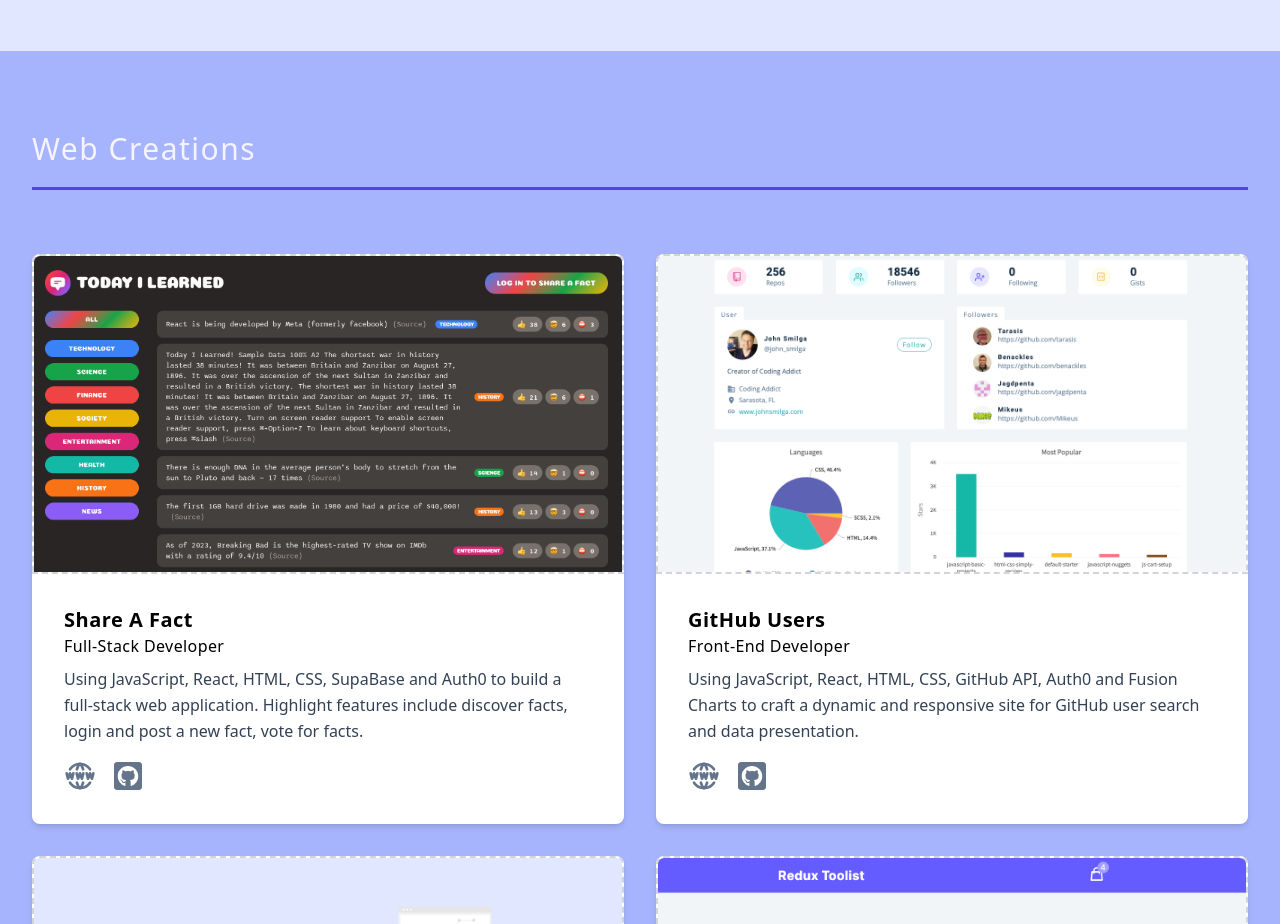
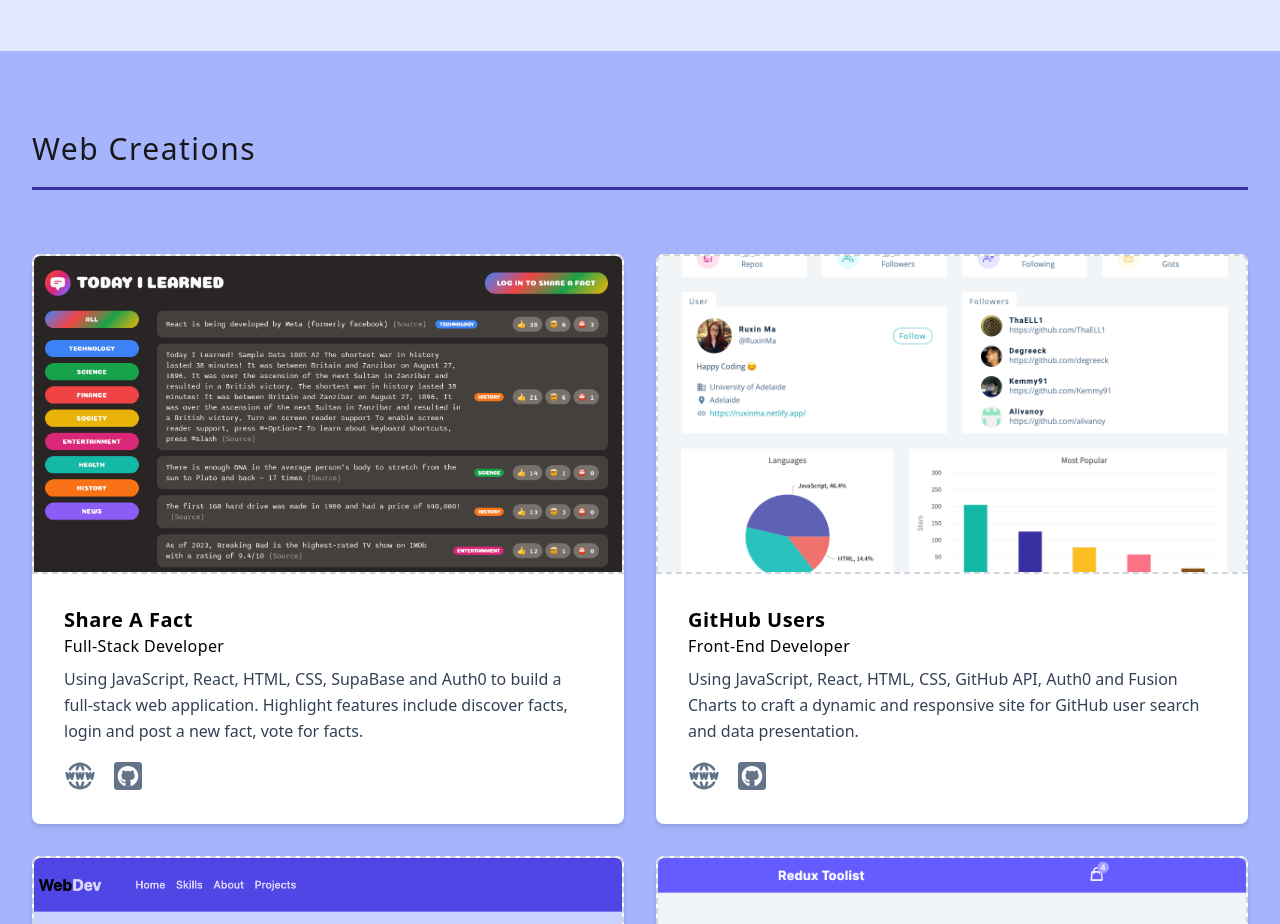
Before and after one commit to RuxinMa/react-project-my-portfolio, a React (Vite) app: page / in a window 1280 px wide. Shown: the part 2000-2924 px from the top of the page. Built offline with nearby package versions, Linux system fonts and the light colour scheme.

Commit message:
adjust ui

```diff
--- a/src/components/Projects.jsx
+++ b/src/components/Projects.jsx
@@ -7,9 +7,9 @@
     <div className='bg-indigo-300'>
       <section className='py-20 align-element' id='projects'>
         <SectionTitle
-          borderColor='#4f46e5'
+          borderColor='#3730a3'
           text='web creations'
-          textColor='text-violet-50'
+          textColor='text-zinc-900'
         />
         <div className='py-16 grid lg:grid-cols-2 gap-8'>
           {projects.map((project) => {
```
Also changed, not shown: src/images/github-user.png, src/images/portfolio.png.
